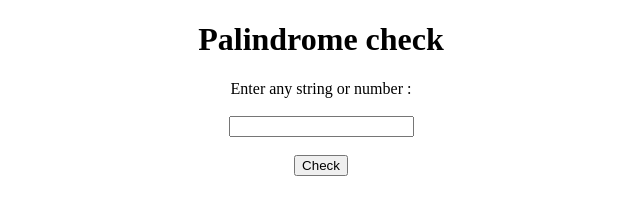
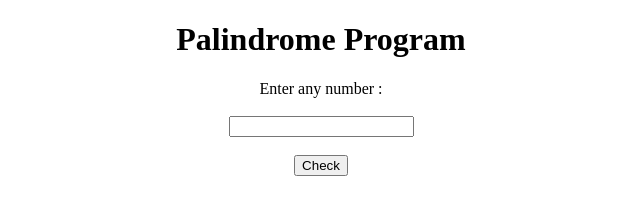
Before and after one commit to sk-ummesalma/template, a plain HTML site: page palindrome.html in a window 1280 px wide. Shown: the whole page, without its empty margins (319-959 px from the left). Drawn offline with Linux system fonts and the light colour scheme.

Commit message:
palindrome

```diff
--- a/palindrome.html
+++ b/palindrome.html
@@ -2,17 +2,21 @@
 <html lang = "en">
 
 <head>
-    <title> Palindrome Program </title>
+	<title> Palindrome Program  </title>
 
 	</head>
 
 	<body>
 <center>
-        <h1><b> Palindrome check</b> </h1>
+		<h1><b> Palindrome Program</b> </h1>
 		<div class="palindrome">
-        <label> Enter any string or number : </label> <br> <br>
+		<label> Enter any number : </label> <br> <br>
 		<input id= "palindrome"> <br> <br>
 		<button type = "button" onclick = "palindrome()" > Check </button>
+		</div>
+		</body>
+		</html>
+
 		<script>
 		function palindrome() {
 		var a, b, no, temp = 0;
@@ -22,7 +26,7 @@
 		{
 		a = no % 10;
 		no = parseInt( no / 10);
-            temptemp = temp*10 + a;
+		temp = temp*10 + a;
 		}
 		if (temp == b)
 		{
@@ -35,6 +39,3 @@
 		}
 		</script>
 </center>
-        </div>
-        </body>
-        </html>
```
Lines whose indentation alone changed are shown as unchanged.
